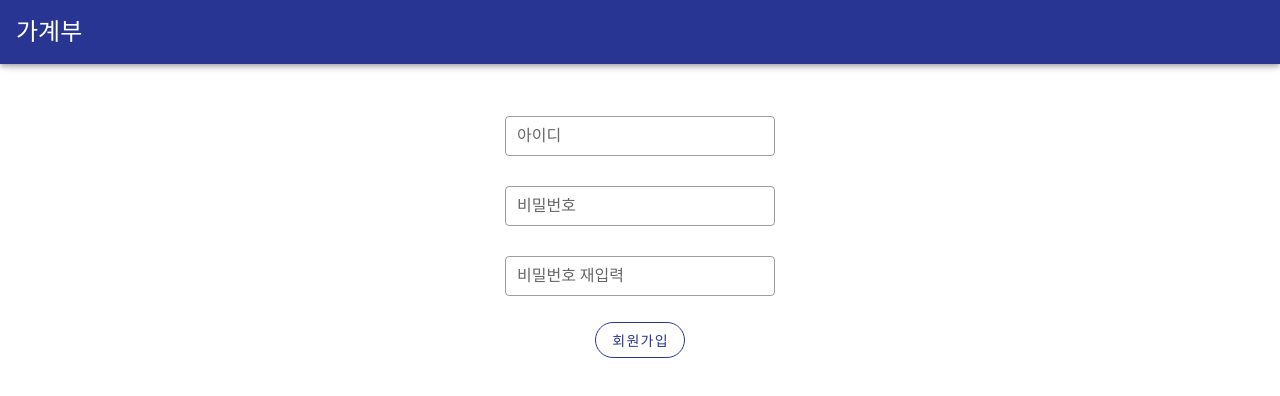
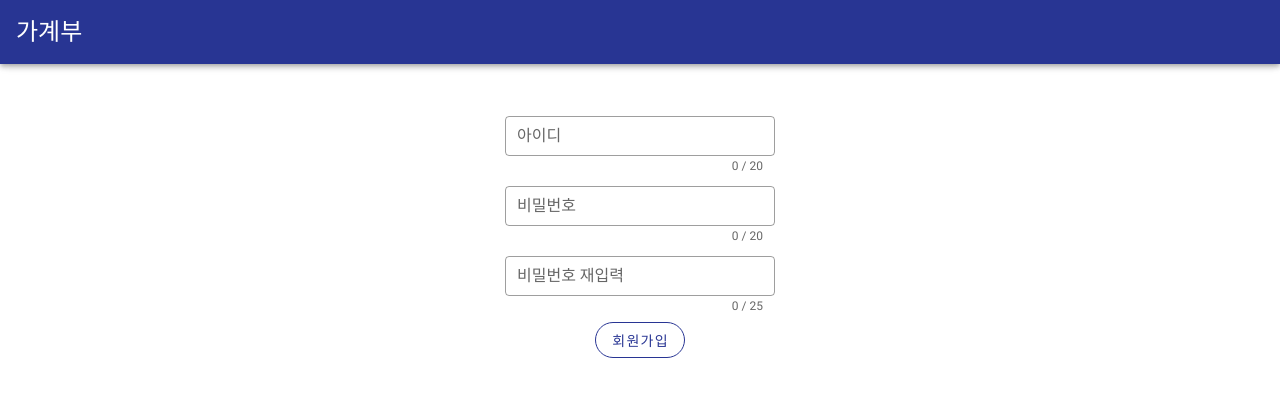
Before and after one commit to voiciphil/account-book, a Vue app in the folder frontend/: page /sign-up in a window 1280 px wide. Shown: the top 396 px of the page. Built offline with nearby package versions, Linux system fonts and the light colour scheme.

Commit message:
Add exception handler in the sign in component

```diff
--- a/frontend/src/components/signup/SignUp.vue
+++ b/frontend/src/components/signup/SignUp.vue
@@ -8,10 +8,14 @@
         <v-text-field
           v-model="id"
           v-on:keyup.enter="signUp"
+          v-bind:rules="[rules.required]"
+          v-bind:error="errors.id"
           color="indigo darken-3"
           label="아이디"
           outlined
           dense
+          counter
+          maxlength="20"
         />
       </v-col>
     </v-row>
@@ -23,11 +27,15 @@
         <v-text-field
           v-model="pw"
           v-on:keyup.enter="signUp"
+          v-bind:rules="[rules.required]"
+          v-bind:error="errors.pw"
           color="indigo darken-3"
           label="비밀번호"
           type="password"
           outlined
           dense
+          counter
+          maxlength="20"
         />
       </v-col>
     </v-row>
@@ -39,11 +47,15 @@
         <v-text-field
           v-model="repw"
           v-on:keyup.enter="signUp"
+          v-bind:rules="[rules.required, rules.different]"
+          v-bind:error="errors.repw"
           color="indigo darken-3"
           label="비밀번호 재입력"
           type="password"
           outlined
           dense
+          counter
+          maxlength="25"
         />
       </v-col>
     </v-row>
@@ -70,10 +82,24 @@ export default {
       id: '',
       pw: '',
       repw: '',
+      rules: {
+        required: value => !!value || '입력해 주세요.',
+        different: value => value === this.pw || '비밀번호가 일치하지 않습니다.',
+      },
+      errors: {
+        id: false,
+        pw: false,
+        repw: false,
+      },
     };
   },
   methods: {
     async signUp() {
+      this.errors.id = this.id === '';
+      this.errors.pw = this.pw === '';
+      this.errors.repw = this.repw === '';
+
+      if (!this.errors.id && !this.errors.pw && !this.errors.repw) {
         if (this.pw === this.repw) {
           const res = await this.$axios.post('http://localhost:3000/api/auth/sign-up', {
             id: this.id,
@@ -84,6 +110,7 @@ export default {
             this.$router.push('/');
           }
         }
+      }
     },
   },
 };
```
Lines whose indentation alone changed are shown as unchanged.
